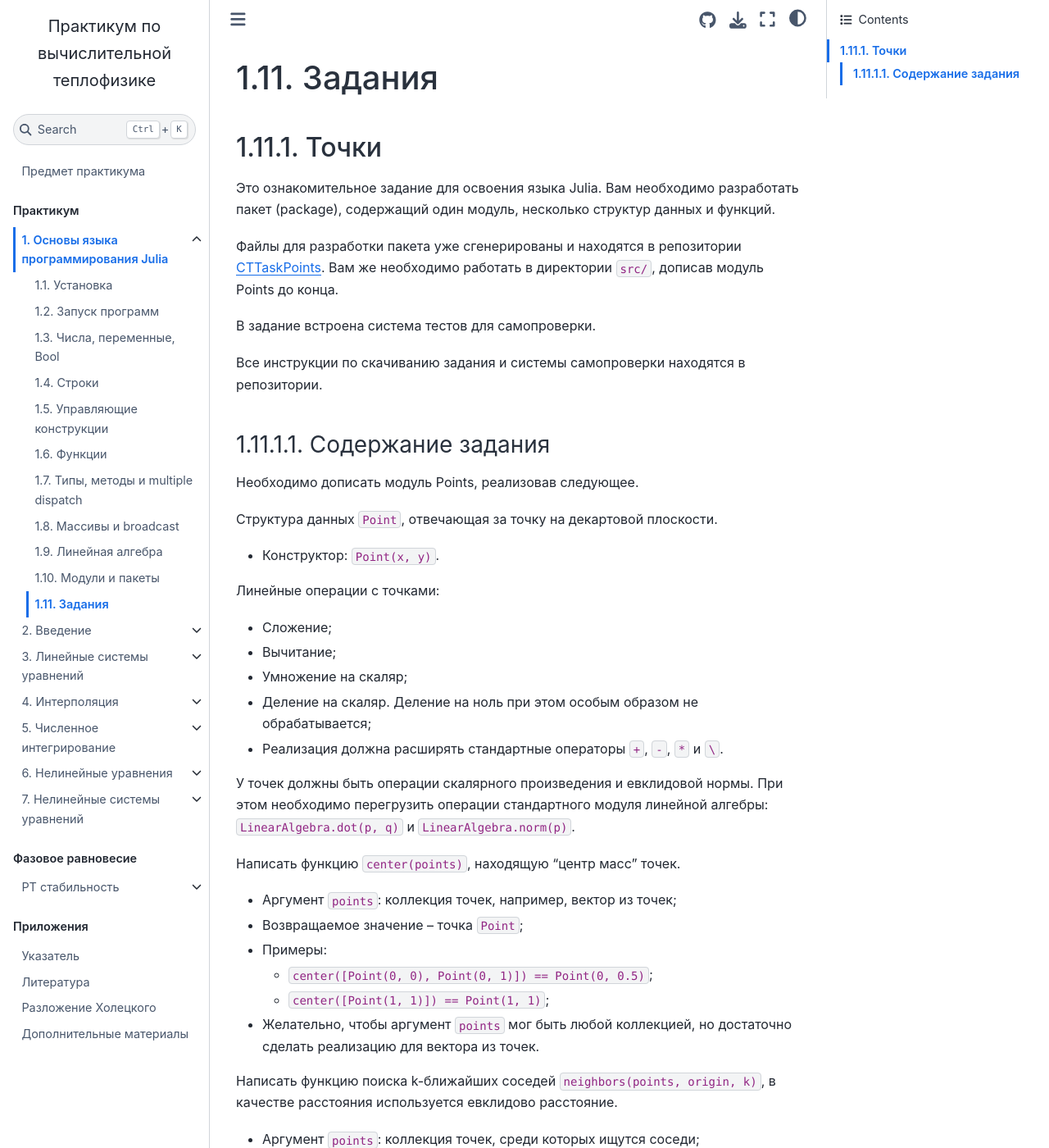
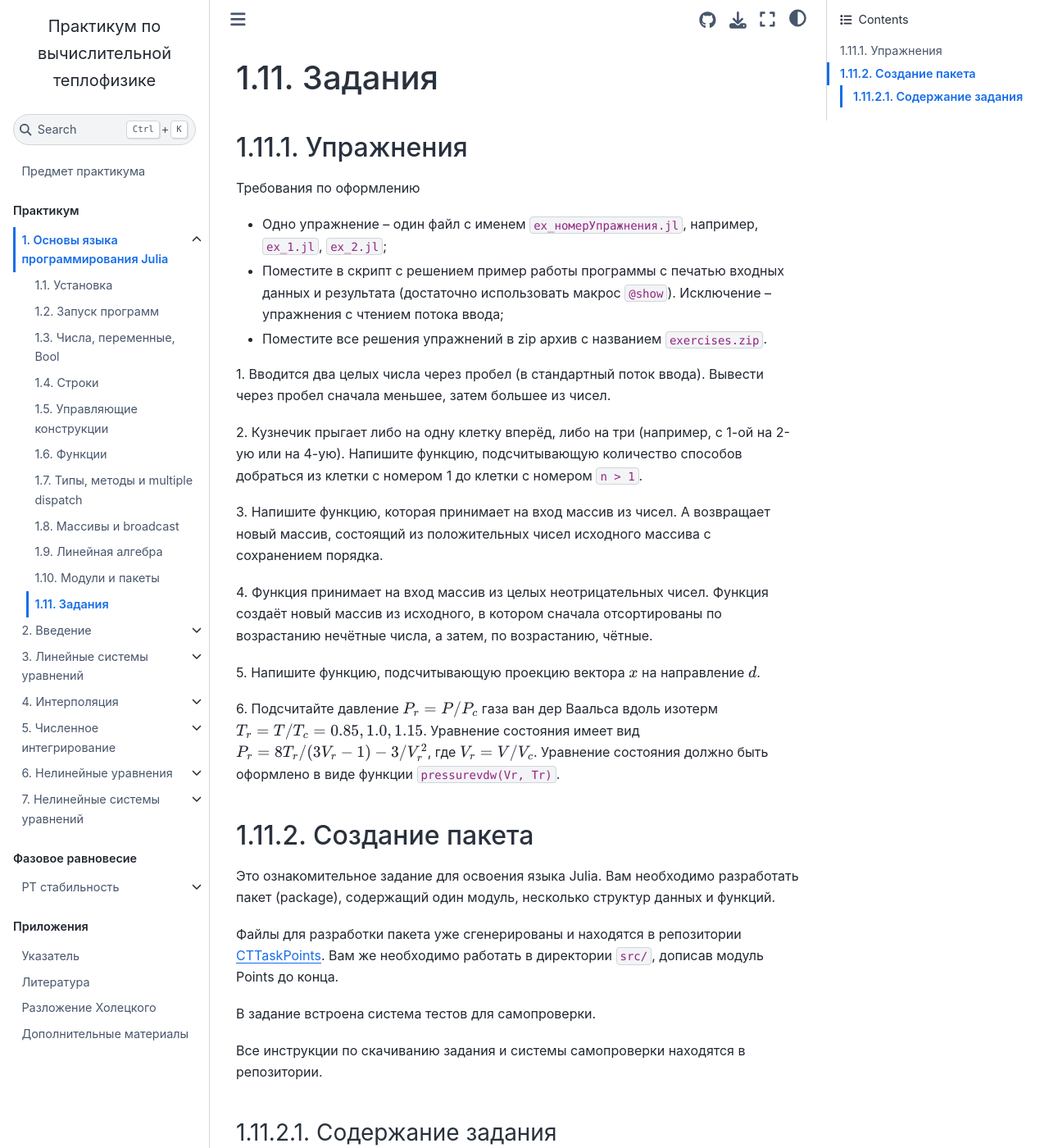
Before and after one commit to stepanzh/computational_thermodynamics, a Jupyter Book: the page built from book/julia/ex.md, in a window 1280 px wide and 1400 px high. Shown: the whole window at 82% size. Built offline with Jupyter Book 1.0.4 settings and Sphinx 7.4.7 and the Sphinx Book theme 1.1.4, drawn with Linux system fonts in a browser that asks for light colours.

Commit message:
feat: julia - упраженения

```diff
--- a/book/julia/ex.md
+++ b/book/julia/ex.md
@@ -1,6 +1,39 @@
 # Задания
 
-## Точки
+## Упражнения
+
+Требования по оформлению
+
+- Одно упражнение -- один файл с именем `ex_номерУпражнения.jl`, например, `ex_1.jl`, `ex_2.jl`;
+- Поместите в скрипт с решением пример работы программы с печатью входных данных и результата (достаточно использовать макрос `@show`).
+  Исключение -- упражнения с чтением потока ввода;
+- Поместите все решения упражнений в zip архив с названием `exercises.zip`.
+
+1\.
+Вводится два целых числа через пробел (в стандартный поток ввода).
+Вывести через пробел сначала меньшее, затем большее из чисел.
+
+2\.
+Кузнечик прыгает либо на одну клетку вперёд, либо на три (например, с 1-ой на 2-ую или на 4-ую).
+Напишите функцию, подсчитывающую количество способов добраться из клетки с номером 1 до клетки с номером `n > 1`.
+
+3\.
+Напишите функцию, которая принимает на вход массив из чисел.
+А возвращает новый массив, состоящий из положительных чисел исходного массива с сохранением порядка.
+
+4\.
+Функция принимает на вход массив из целых неотрицательных чисел.
+Функция создаёт новый массив из исходного, в котором сначала отсортированы по возрастанию нечётные числа, а затем, по возрастанию, чётные.
+
+5\.
+Напишите функцию, подсчитывающую проекцию вектора $x$ на направление $d$.
+
+6\.
+Подсчитайте давление $P_r = P / P_c$ газа ван дер Ваальса вдоль изотерм $T_r = T / T_c = 0.85, 1.0, 1.15$.
+Уравнение состояния имеет вид $P_r = 8 T_r / (3 V_r - 1) - 3 / V_r^2$, где $V_r = V / V_c$.
+Уравнение состояния должно быть оформлено в виде функции `pressurevdw(Vr, Tr)`.
+
+## Создание пакета
 
 Это ознакомительное задание для освоения языка Julia. Вам необходимо разработать пакет (package), содержащий один модуль, несколько структур данных и функций.
 
```
